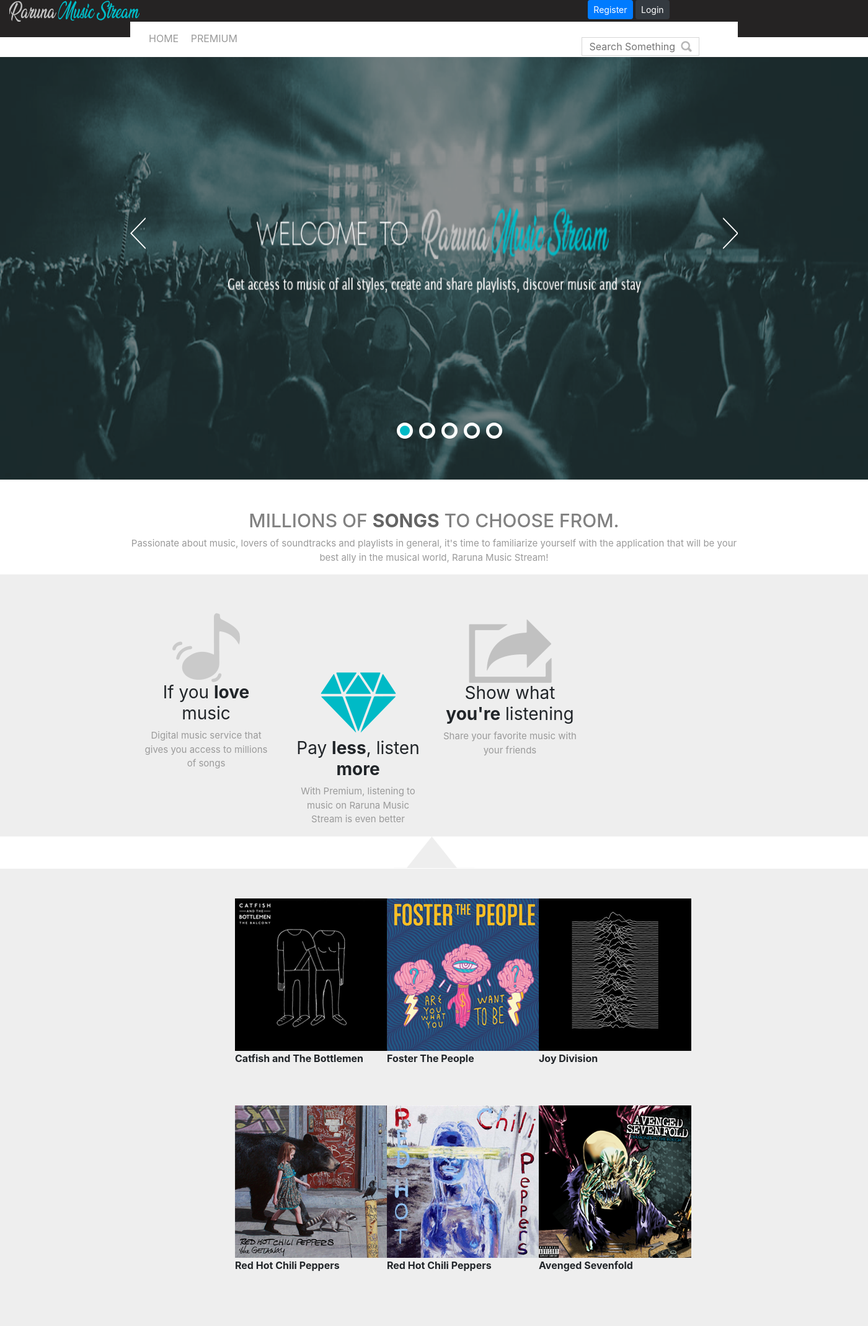
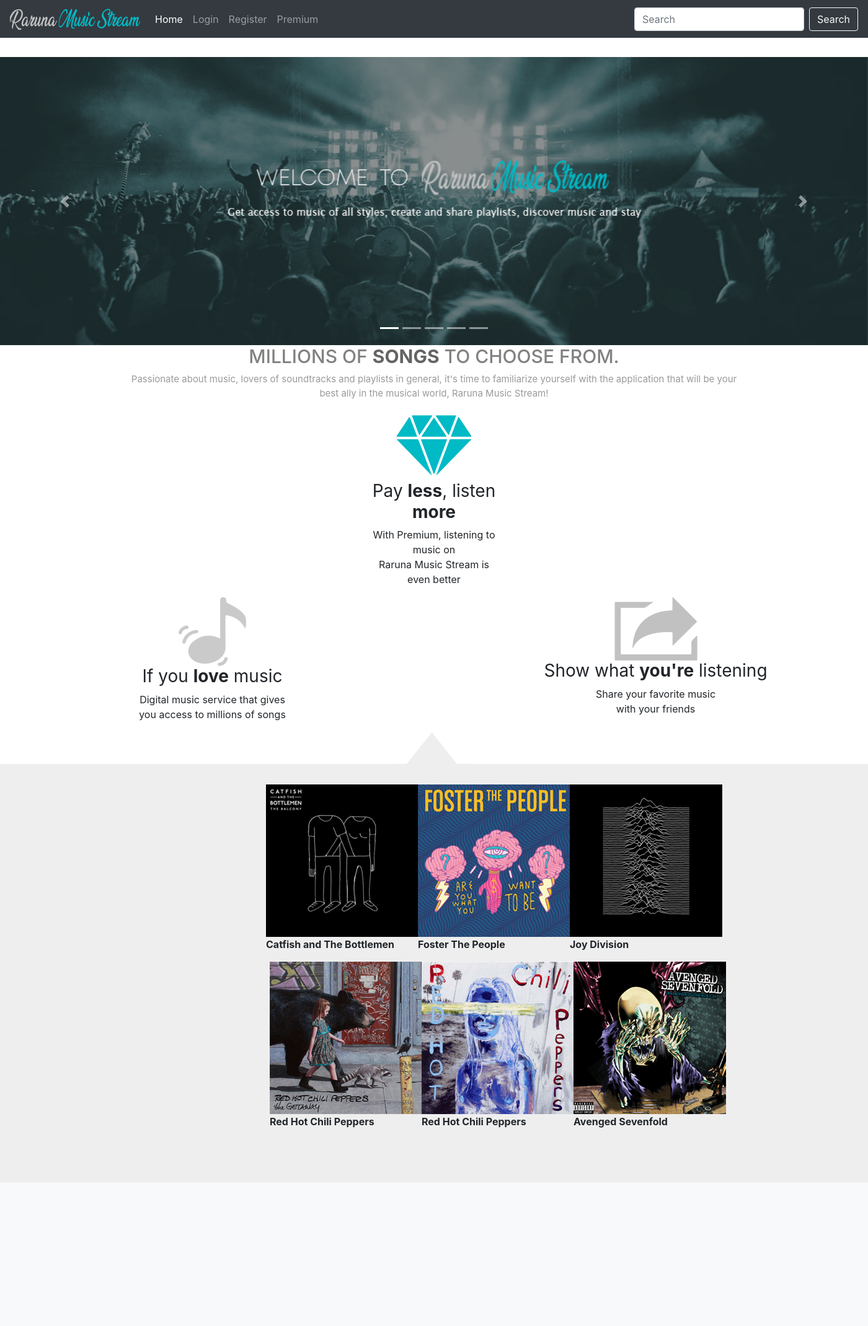
Before and after one commit to rafael-dcs/Raruna, a PHP site: page / in a window 1400 px wide. Shown: the whole page at 62% size. After the commit the page ends 1820 px from the top, so only its background shows below. Run offline with PHP 8.4, Linux system fonts and the light colour scheme; style sheets or scripts are compiled from the project's sources.

Commit message:
arrumando headers e index

```diff
--- a/assets/css/main.css
+++ b/assets/css/main.css
@@ -8,7 +8,7 @@ ul {
     padding: 0px !important;
 }
 
-.menu-principal {
+.row menu-principal {
     width: 100%;
     background-color: #252323;
     height: 60px;
@@ -187,10 +187,6 @@ li.slick-active button {
     position: relative;
 }
 
-.bloco-texto {
-    margin-top: 3em;
-}
-
 h3 {
     font-weight: normal !important;
 }
--- a/header.php
+++ b/header.php
@@ -29,43 +29,31 @@ if (filter_input(INPUT_POST, 'register')) {
 </head>
 
 <body>
-    <header class="menu-principal">
+    <nav class="navbar fixed-top navbar-expand-lg navbar-dark bg-dark">
+        <a class="navbar-brand" href="index.php"><img src="assets/img/logo.png"></a>
+        <button class="navbar-toggler" type="button" data-toggle="collapse" data-target="#navbarSupportedContent" aria-controls="navbarSupportedContent" aria-expanded="false" aria-label="Toggle navigation">
+            <span class="navbar-toggler-icon"></span>
+        </button>
 
-        <div class="container-fluid justify-content-between">
-            <div class="row">
-                <div class="col-8">
-                    <a title="Raruna!" href="index.php"><img src="assets/img/Logo.png"></a>
+        <div class="collapse navbar-collapse" id="navbarSupportedContent">
+            <ul class="navbar-nav mr-auto">
+                <li class="nav-item active">
+                    <a class="nav-link" href="index.php">Home <span class="sr-only">(current)</span></a>
+                </li>
+                <li class="nav-item">
+                    <a class="nav-link" href="login.php">Login</a>
+                </li>
+                <li class="nav-item">
+                    <a class="nav-link" href="register.php">Register</a>
+                </li>
 
-                </div>
-
-                <div class="col-4">
-                    <a title="Register" href="register.php"><button class="btn btn-primary btn-sm">Register</button></a>
-                    <a title="Login" href="login.php"><button class="btn btn-dark btn-sm">Login</button></a>
-                </div>
-
-            </div>
-
-            <!--<div class="header-1">
-            <div class="logo">
-                <a title="Raruna!" href="index.php"><img src="assets/img/Logo.png"></a>
-            </div>
-            <div class="interacoes">
-                <a title="Register" href="register.php"><button class="btn btn-primary btn-sm">Register</button></a>
-                <a title="Login" href="login.php"><button class="btn btn-dark btn-sm">Login</button></a>
-            </div>
-        </div> -->
-            <nav class="coluna-100 menu-urls">
-                <div class="header-2">
-                    <div class="menu">
-                        <ul>
-                            <li><a title="Home" href="index.php">Home</a></li>
-                            <li><a href="">Premium</a></li>
-                        </ul>
-
-                    </div>
-                    <div class="busca">
-                        <input placeholder="Search Something" type="text">
-                    </div>
-                </div>
-            </nav>
-    </header>
+                <li class="nav-item">
+                    <a class="nav-link" href="#">Premium</a>
+                </li>
+            </ul>
+            <form class="form-inline my-2 my-lg-0">
+                <input class="form-control mr-sm-2" type="search" placeholder="Search" aria-label="Search">
+                <button class="btn btn-outline-light my-2 my-sm-0" type="submit">Search</button>
+            </form>
+        </div>
+    </nav>
--- a/index.php
+++ b/index.php
@@ -1,44 +1,95 @@
 <?php
 include "header.php";
 ?>
-<div class="coluna-100">
+<div id="carouselExampleIndicators" class="carousel slide" data-ride="carousel">
+    <ol class="carousel-indicators">
+        <li data-target="#carouselExampleIndicators" data-slide-to="0" class="active"></li>
+        <li data-target="#carouselExampleIndicators" data-slide-to="1"></li>
+        <li data-target="#carouselExampleIndicators" data-slide-to="2"></li>
+        <li data-target="#carouselExampleIndicators" data-slide-to="3"></li>
+        <li data-target="#carouselExampleIndicators" data-slide-to="4"></li>
+    </ol>
+    <div class="carousel-inner">
+        <div class="carousel-item active">
+            <img class="d-block w-100" src="assets/img/banner.png" alt="First slide">
+        </div>
+        <div class="carousel-item">
+            <img class="d-block w-100" src="assets/img/redbanner.png" alt="Second slide">
+        </div>
+        <div class="carousel-item">
+            <img class="d-block w-100" src="assets/img/imagine.png" alt="Third slide">
+        </div>
+        <div class="carousel-item">
+            <img class="d-block w-100" src="assets/img/21banner.png" alt="Third slide">
+        </div>
+        <div class="carousel-item">
+            <img class="d-block w-100" src="assets/img/eminem.png" alt="Third slide">
+        </div>
 
-    <div class="slider-principal">
-        <img src="assets/img/banner.png" />
-        <img src="assets/img/redbanner.png" />
-        <img src="assets/img/imagine.png" />
-        <img src="assets/img/21banner.png" />
-        <img src="assets/img/eminem.png" />
 
     </div>
+    <a class="carousel-control-prev" href="#carouselExampleIndicators" role="button" data-slide="prev">
+        <span class="carousel-control-prev-icon" aria-hidden="true"></span>
+        <span class="sr-only">Previous</span>
+    </a>
+    <a class="carousel-control-next" href="#carouselExampleIndicators" role="button" data-slide="next">
+        <span class="carousel-control-next-icon" aria-hidden="true"></span>
+        <span class="sr-only">Next</span>
+    </a>
 </div>
+<div class="conteiner">
+
+
+
+    <div class="row justify-content-center">
+
+        <div class="col-12">
             <div class="coluna-100 bloco-texto">
                 <div class="content texto-destaque">
                     <h1>Millions of <strong>songs</strong> to choose from.</h1>
                     <p>Passionate about music, lovers of soundtracks and playlists in general,
                         it's time to familiarize yourself with the application
                         that will be your best ally in the musical world, Raruna Music Stream!</p>
-        <div class="col-3 bloco-texto" style="margin-top: 62px;">
-            <img src="assets/img/musicsimbol.png" />
+                </div>
+            </div>
+        </div>
+    </div>
+    <div class="row justify-content-center">
+        <div class="col-2">
+            <div class="bloco-texto " style="  margin: auto; text-align: center; align-items: center;">
+                <img src=" assets/img/premium.png" style=" position: relative; margin: auto; display: block;" />
+                <h3>Pay <b>less</b>, listen <b>more</b></h3>
+                <p>With Premium, listening to music on<br>Raruna Music Stream is even better</p>
+            </div>
+            <div lass="col-10">
+            </div>
+        </div>
+    </div>
+
+
+    <div class="row justify-content-around">
+        <div class="col-4">
+            <div class=" bloco-texto" style="  margin: auto; text-align: center; align-items: center;">
+                <img src="assets/img/musicsimbol.png" style=" position: relative; margin: auto; display: block;" />
                 <h3>If you <b>love</b> music</h3>
-            <p>Digital music service that gives you access to millions of songs</p>
+                <p>Digital music service that gives<br>you access to millions of songs</p>
             </div>
-        <div class="col-3 bloco-texto" style="margin-top: 150px;">
-            <img src="assets/img/premium.png" />
-            <h3>Pay <b>less</b>, listen <b>more</b></h3>
-            <p>With Premium, listening to music on Raruna Music Stream is even better</p>
 
         </div>
-        <div class="col-3 bloco-texto" style="margin-top: 72px;">
-            <img src="assets/img/share.png" />
+        <div class="col-4">
+            <div class=" bloco-texto" style="  margin: auto; text-align: center; align-items: center;">
+                <img src="assets/img/share.png" style=" position: relative; margin: auto; display: block;" />
                 <h3>Show what <b>you're</b> listening</h3>
-            <p>Share your favorite music with your friends</p>
+                <p>Share your favorite music<br>
+                    with your friends</p>
 
             </div>
         </div>
     </div>
+
     <div class="col-100 bloco-imagens-texto">
-    <div class="content" style="margin-left: 26%; float: left;">
+        <div class="row">
+            <div class="content" style=" margin-top: 33px; margin-left: 30%; float: left;">
                 <div class="col-3 bloco-texto bloco-imagem">
                     <img src="assets/img/catfish.png">
                     <p><b>Catfish and The Bottlemen</b></p>
@@ -56,7 +107,8 @@ include "header.php";
 
                 </div>
             </div>
-    <div class="content" style="margin-left: 26%; float: left;">
+        </div>
+        <div class="content" style="margin-left: 30%; float: left;">
             <div class="col-3 bloco-texto bloco-imagem">
                 <img src="assets//img/redhot.png">
                 <p><b>Red Hot Chili Peppers</b></p>
@@ -74,6 +126,7 @@ include "header.php";
             </div>
         </div>
     </div>
+</div>
 
 <script type="text/javascript" src="assets/js/jquery.js"></script>
 <script type="text/javascript" src="assets/js/jquery-migrate.js"></script>
```
Also changed, not shown: User/header.php (+26 -28 lines), assets/bootstrap/css/bootstrap-reboot.css. Lines whose indentation alone changed are shown as unchanged.
